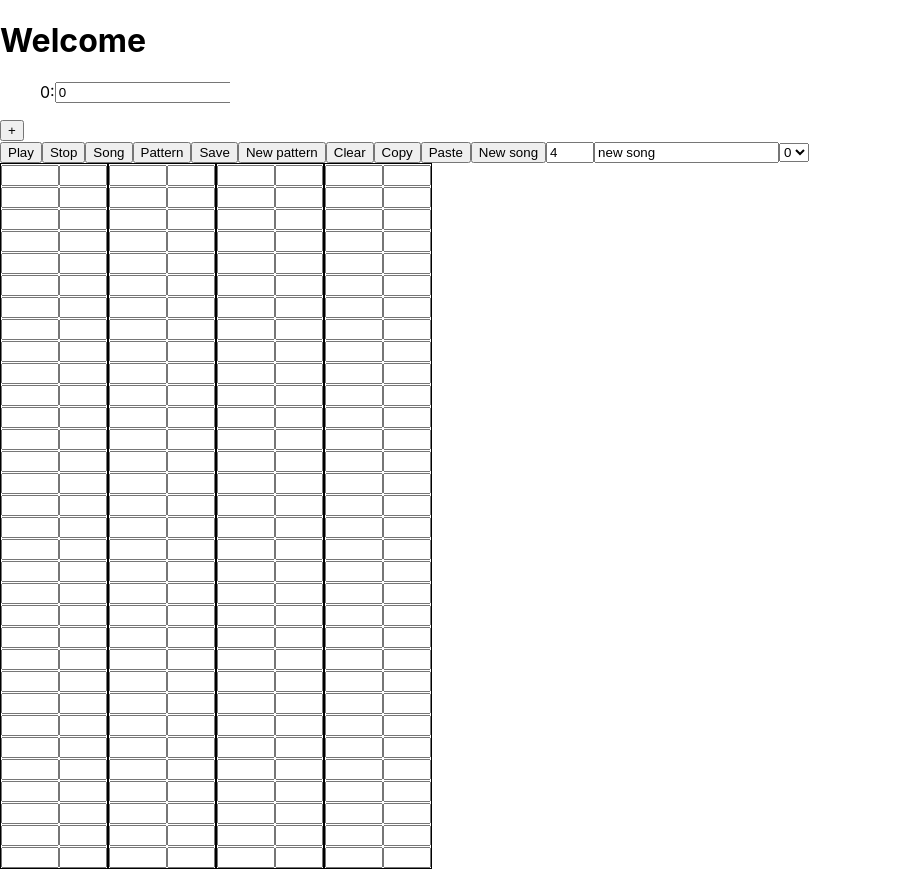
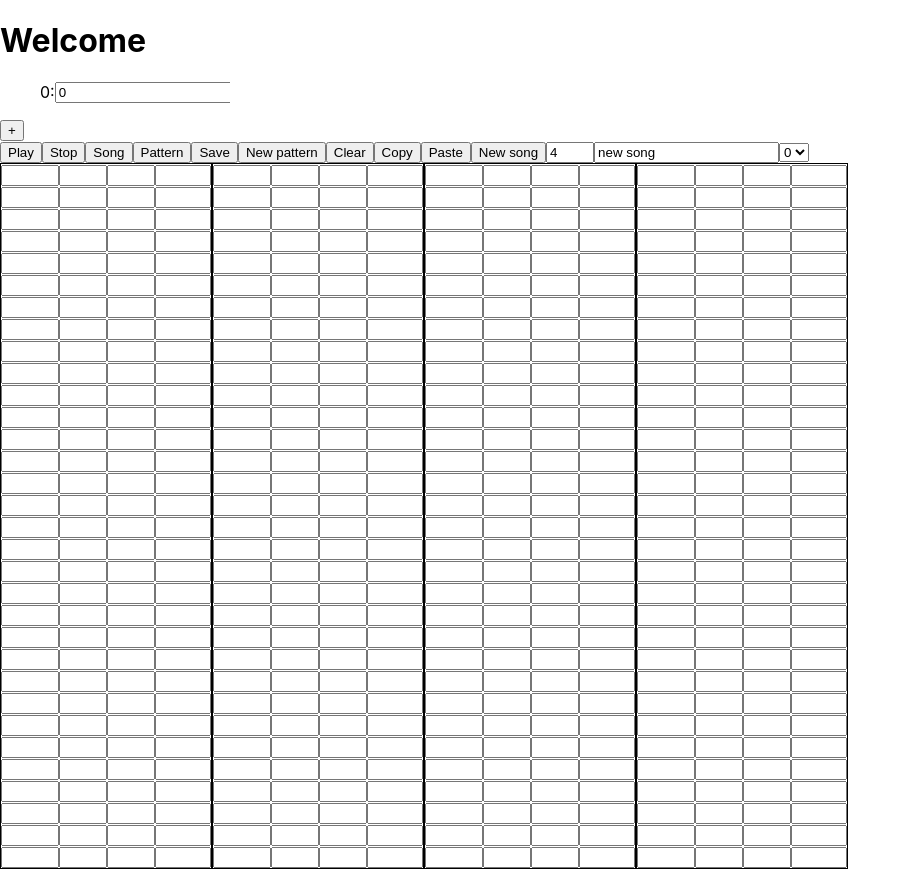
Before and after one commit to henningsover/tone-js-test, a React (Create React App) app: page / in a window 1280 px wide. Shown: the whole page, without its empty margins (0-911 px from the left). Built offline with nearby package versions, Linux system fonts and the light colour scheme.

Commit message:
*start work on func to add effects

```diff
--- a/src/App.js
+++ b/src/App.js
@@ -102,15 +102,17 @@ function App() {
   };
 
   const handleNewSong = () => {
-    setSong(C.emptySong);
+    const newSong = cloneDeep(C.emptySong);
+    setSong(newSong);
   };
 
   useEffect(() => {
-    const songFromStorage = JSON.parse(localStorage.getItem('megaman 2'));
+    const songFromStorage = JSON.parse(localStorage.getItem('batman new'));
     if (songFromStorage) {
       setSong(songFromStorage);
     } else {
-      setSong(C.emptySong);
+      const newSong = cloneDeep(C.emptySong);
+      setSong(newSong);
     }
   }, []);
 
--- a/src/Synthesizer.jsx
+++ b/src/Synthesizer.jsx
@@ -18,55 +18,11 @@ export default function Synthesizer({ patterns, oscTypes }) {
   } = useContext(SynthContext);
 
   useEffect(() => {
-    // const instrumentList = {
-    //   0: 'square',
-    //   1: 'sine',
-    //   2: 'sawtooth',
-    //   3: 'triangle',
-    //   4: 'kick',
-    //   5: 'snare',
-    //   6: 'hihat',
-    // };
-
-    // const tracksAudioSrc = {
-    //   0: {},
-    //   1: {},
-    //   2: {},
-    //   3: {},
-    // };
-    // const instruments = {
-    //   0: {},
-    //   1: {},
-    //   2: {},
-    //   3: {},
-    // };
-    // const instruments = {
-    //   0: {
-    //     Synth: new Tone.Synth(),
-    //     MembraneSynth: new Tone.MembraneSynth(),
-    //     NoiseSynth: new Tone.NoiseSynth(),
-    //   },
-    //   1: {
-    //     Synth: new Tone.Synth(),
-    //     MembraneSynth: new Tone.MembraneSynth(),
-    //     NoiseSynth: new Tone.NoiseSynth(),
-    //   },
-    //   2: {
-    //     Synth: new Tone.Synth(),
-    //     MembraneSynth: new Tone.MembraneSynth(),
-    //     NoiseSynth: new Tone.NoiseSynth(),
-    //   },
-    //   3: {
-    //     Synth: new Tone.Synth(),
-    //     MembraneSynth: new Tone.MembraneSynth(),
-    //     NoiseSynth: new Tone.NoiseSynth(),
-    //   },
-    // };
     const tracks = [new Track(), new Track(), new Track(), new Track()];
 
-    const masterGain = new Tone.Gain(1);
+    const masterGain = new Tone.Gain(0.5);
     masterGain.toDestination();
-    Tone.Transport.bpm.value = 140;
+    Tone.Transport.bpm.value = 120;
 
     tracks.forEach((track) => {
       track.trackGain.connect(masterGain);
@@ -93,35 +49,15 @@ export default function Synthesizer({ patterns, oscTypes }) {
     };
 
     const repeat = (time) => {
-      console.log('time from loop: ' + time);
       if (stepIndex === 0) {
         setCurrentStep(stepIndex);
       }
+
       tracks.forEach((track, index) => {
         const pattern = getPattern(index);
-        // const note = pattern[stepIndex][0];
-        // const inst = pattern[stepIndex][1];
         track.decode(pattern[stepIndex], time);
-        // if (inst !== '') {
-        //   if (instruments[index][inst] && inst !== tracksAudioSrc[track]) {
-        //     tracksAudioSrc[track] = instruments[index][inst];
-        //     tracksAudioSrc[track].gain.connect(masterGain);
-        //     console.log(tracksAudioSrc[track]);
-        //   } else {
-        //     instruments[index][inst] = new Instrument(instrumentList[inst]);
-        //     tracksAudioSrc[track] = instruments[index][inst];
-        //     tracksAudioSrc[track].gain.connect(masterGain);
-        //   }
-        // }
-        // if (note !== 'X' && note !== '' && isEmpty(tracksAudioSrc[track]) === false) {
-        //   tracksAudioSrc[track].play(time, note);
-        // }
-        // if (note === 'X' && isEmpty(tracksAudioSrc[track]) === false) {
-        //   if (tracksAudioSrc[track].synth.name === 'Synth') {
-        //     tracksAudioSrc[track].synth.triggerRelease(time);
-        //   }
-        // }
       });
+
       if (stepIndex < patterns.synth1[0].length - 1) {
         setCurrentStep(stepIndex);
         stepIndex++;
@@ -152,14 +88,6 @@ export default function Synthesizer({ patterns, oscTypes }) {
     return () => {
       Tone.Transport.stop();
       Tone.Transport.cancel();
-      // Object.keys(instruments).forEach((track, index) => {
-      //   for (const instrument in instruments[track]) {
-      //     if (instruments[track][instrument] !== {}) instruments[track][instrument].synth.dispose();
-      //   }
-      // });
-      // track.forEach((track, index) => {
-
-      // })
       tracks.forEach((track) => {
         track.dispose();
       });
--- a/src/components/SynthInputsContainer.jsx
+++ b/src/components/SynthInputsContainer.jsx
@@ -56,6 +56,17 @@ export default function SynthInputsContainer({ id, pattern, setPattern, synthTyp
     }
   };
 
+  const handleEffectNumberChange = (e, indexInPattern, indexInStep) => {
+    e.preventDefault();
+    const effectValue = e.target.value;
+    update(effectValue, indexInPattern, indexInStep);
+  };
+  const handleEffectValueChange = (e, indexInPattern, indexInStep) => {
+    e.preventDefault();
+    const effectValue = e.target.value;
+    update(effectValue, indexInPattern, indexInStep);
+  };
+
   useEffect(() => {
     const inputs = document.getElementById(id).querySelectorAll('.synth-inputs-container');
     if (currentStep !== null) {
@@ -93,6 +104,22 @@ export default function SynthInputsContainer({ id, pattern, setPattern, synthTyp
               value={step[1]}
               onChange={(e) => handleInstrumentChange(e, index, 1)}
             />
+            <input
+              style={{ maxWidth: 50 }}
+              type="number"
+              min="0"
+              max="1"
+              value={step[2]}
+              onChange={(e) => handleEffectNumberChange(e, index, 2)}
+            />
+            <input
+              style={{ maxWidth: 50 }}
+              type="number"
+              min="0"
+              max="99"
+              value={step[3]}
+              onChange={(e) => handleEffectValueChange(e, index, 3)}
+            />
           </div>
         );
       })}
--- a/src/data/TrackKit.js
+++ b/src/data/TrackKit.js
@@ -6,6 +6,7 @@ export default class Track {
   constructor() {
     this.currentInstrument = null;
     this.trackGain = new Tone.Gain(0.5);
+    this.vibrato = new Tone.Vibrato(9, 0);
     this.instrumentList = {
       0: new Instrument('square'),
       1: new Instrument('sine'),
@@ -15,6 +16,9 @@ export default class Track {
       5: new Instrument('snare'),
       6: new Instrument('hihat'),
     };
+    // this.effectList = {
+    //   0: new Tone.Vibrato(2, 0),
+    // };
   }
 
   updateGain(value) {
@@ -39,25 +43,69 @@ export default class Track {
   //   }
   // }
 
+  _handleEffect(effectNumber, effectValue) {
+    const effectValueToDecimal = effectValue * 0.01;
+    switch (effectNumber) {
+      case 0:
+        this.trackGain.gain.value = effectValueToDecimal;
+        break;
+      case 1:
+        this.vibrato.depth.value = effectValueToDecimal;
+        break;
+    }
+  }
+  _resetEffects() {
+    this.trackGain.gain.value = 0.5;
+    this.vibrato.depth.value = 0;
+  }
+  _connect() {
+    if (this.currentEffect !== null && this.currentInstrument !== null) {
+      this.currentInstrument.synth.connect(this.currentEffect);
+      this.currentEffect.connect(this.trackGain);
+    }
+    if (this.currentInstrument !== null && this.currentEffect === null) {
+      // this.currentInstrument.synth.disconnect(this.currentEffect);
+      this.currentInstrument.gain.connect(this.trackGain);
+    }
+  }
+
   decode(stepValue, time) {
     const note = stepValue[0];
     const instNumber = stepValue[1];
+    const effectNumber = stepValue[2];
+    const effectValue = stepValue[3];
     if (instNumber !== '') {
       if (this.currentInstrument !== null && this.currentInstrument.synth.name === 'Synth') {
         this.currentInstrument.stop(time);
       }
-      this.currentInstrument = this.instrumentList[instNumber];
-      this.currentInstrument.gain.connect(this.trackGain);
+      if (this.currentInstrument !== this.instrumentList[instNumber]) {
+        console.log('new instrument');
+        this.currentInstrument = this.instrumentList[instNumber];
+        this.currentInstrument.synth.chain(this.vibrato, this.trackGain);
+      }
     }
-    // if (note !== '' && this.currentInstrument !== null) {
-    //   this._handleNote(time, note);
+
+    if (effectNumber !== '' && effectValue !== '') {
+      // const newGain = parseInt(effect) * 0.01;
+      // this.trackGain.gain.value = newGain;
+      // // this.currentInstrument.synth.portamento = newGain;
+      // this.currentEffect = this.effectList[0];
+      this._handleEffect(parseInt(effectNumber), parseInt(effectValue));
+    }
+    // if (effectNumber === '' && effectValue === '') {
+    //   this._resetEffects();
     // }
+    // this._connect();
+
     if (note !== '' && this.currentInstrument !== null) {
       if (note === 'X' && this.currentInstrument.synth.name === 'Synth') {
         this.currentInstrument.stop(time);
       }
       if (note !== 'X') {
         this.currentInstrument.play(time, note);
+        // if (this.currentEffect) {
+        //   this.currentInstrument.gain.connect(this.trackGain);
+        // }
       }
     }
 
@@ -77,5 +125,6 @@ export default class Track {
     Object.keys(this.instrumentList).forEach((instrument) => {
       this.instrumentList[instrument].synth.dispose();
     });
+    this.vibrato.dispose();
   }
 }
```
Also changed, not shown: src/constants.js (+32 -32 lines), 1 other file (tests, documents, lock files or other folders).
